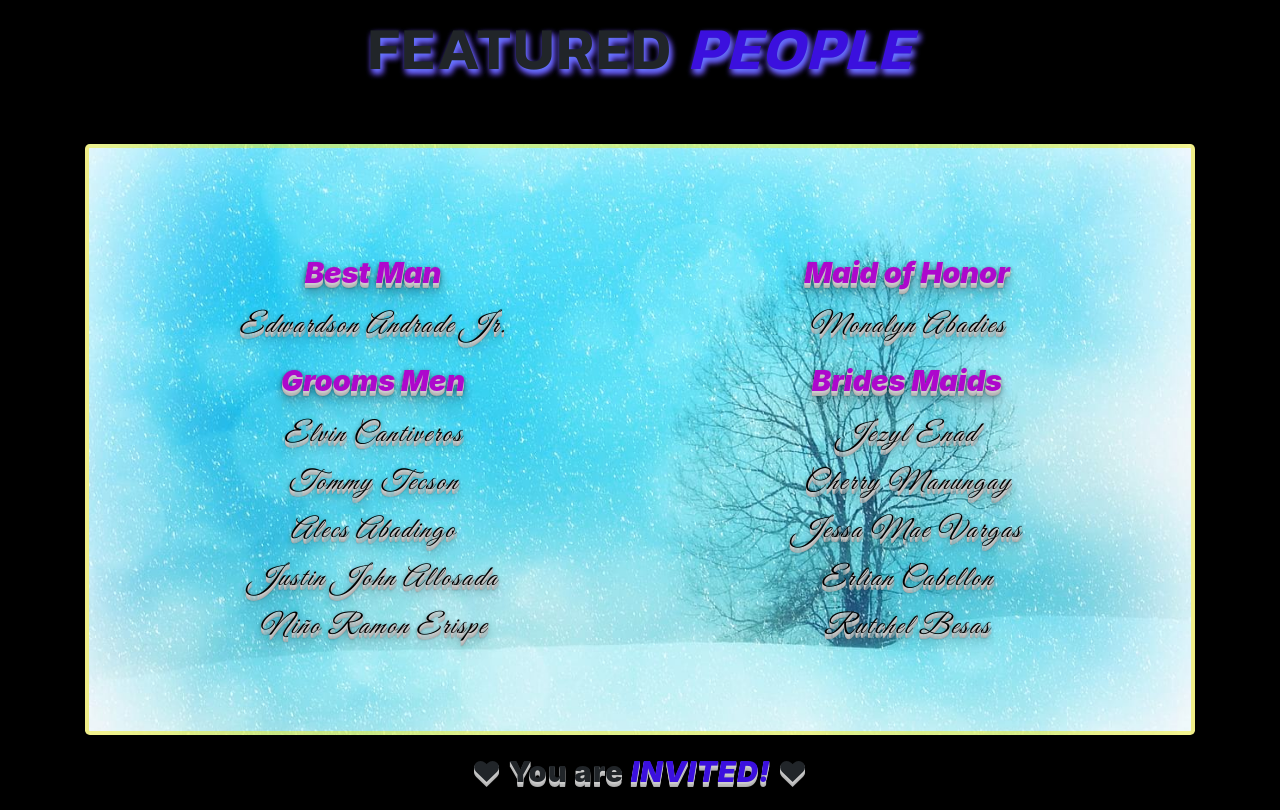
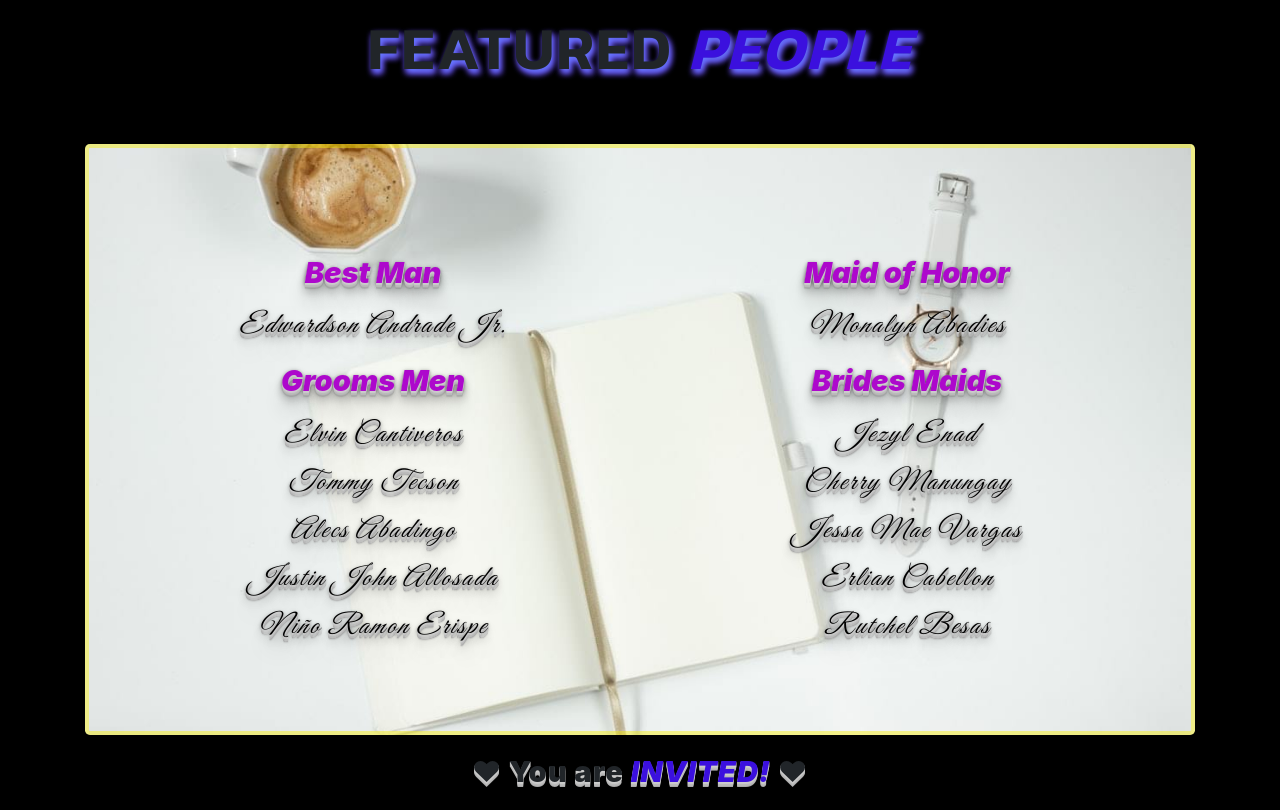
Before and after one commit to julieandallan30/julieandallan30.github.io, a plain HTML site: page index.html in a window 1280 px wide. Shown: the part 2132-2942 px from the top of the page. Drawn offline with nearby package versions, Linux system fonts and the light colour scheme.

Commit message:
changing feature background

```diff
--- a/css/main.css
+++ b/css/main.css
@@ -187,7 +187,7 @@ body, html {
 	list-style-type: none;
 	margin-top: 50px;
 	margin-bottom: 20px;
-	background-image: url("../images/feat.jpg");
+	background-image: url("../images/coffee.jpg");
 	background-size: cover;
 	background-repeat: no-repeat;
 	background-position: center;
```
